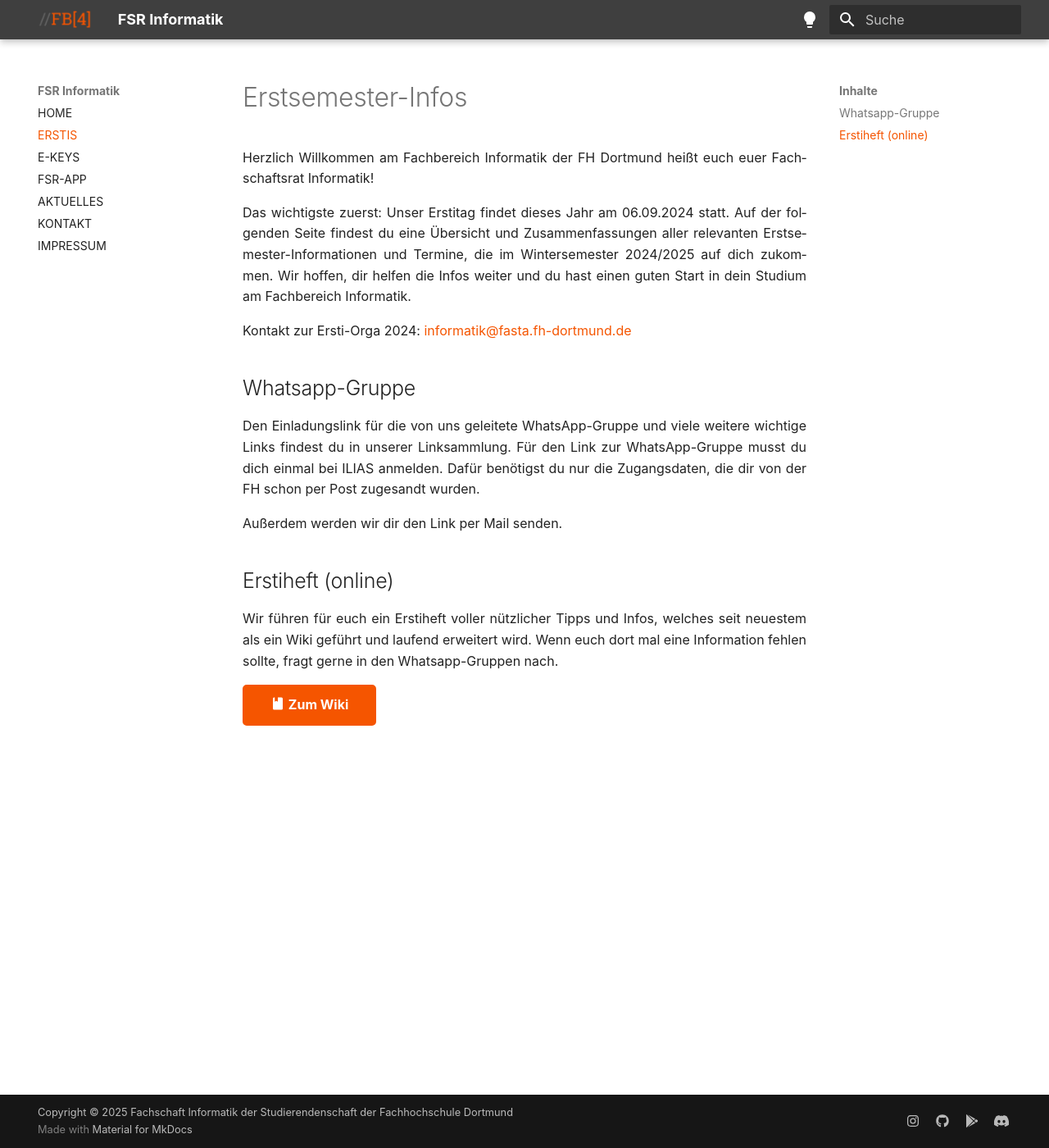
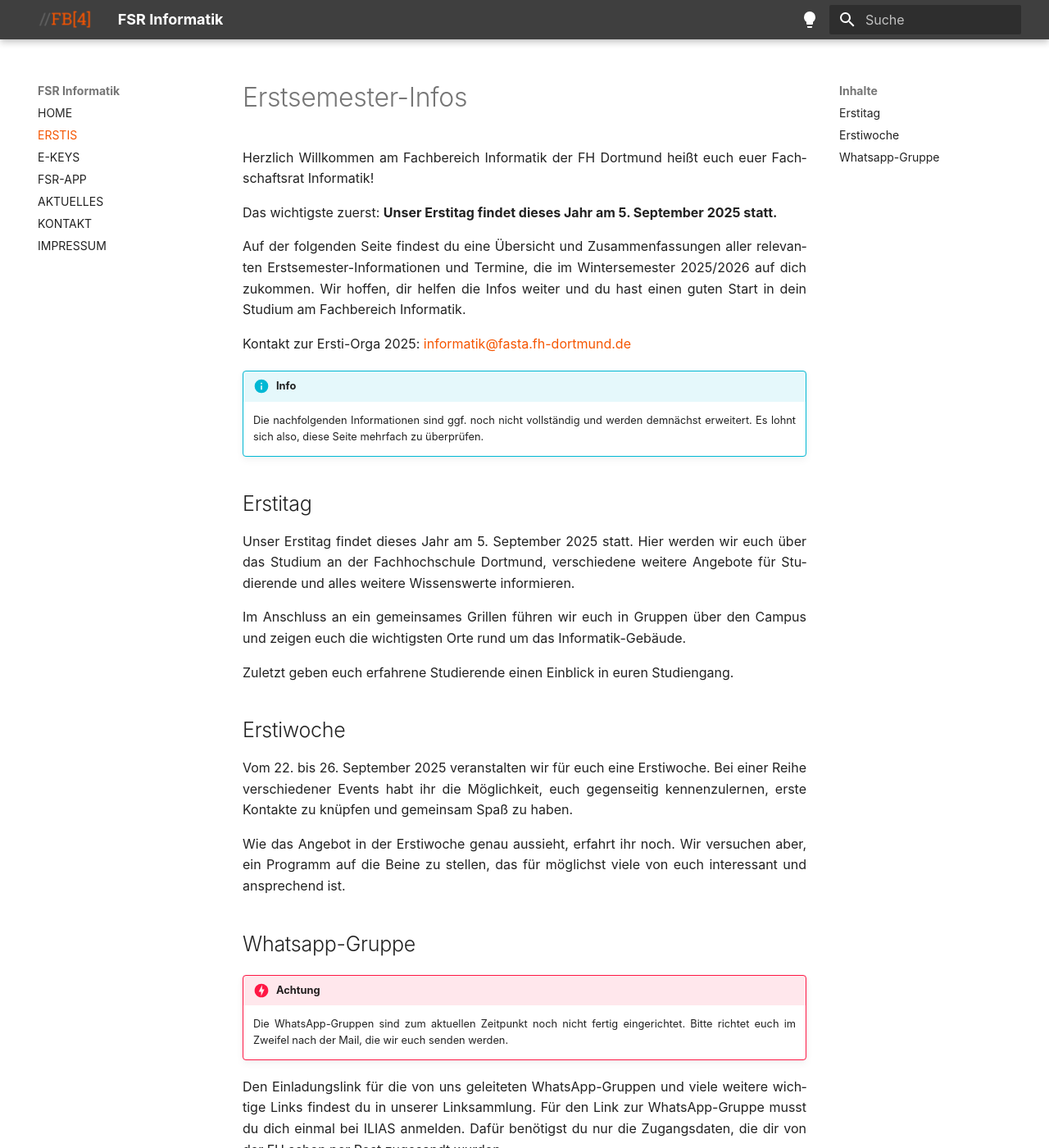
Before and after one commit to Fachschaftsrat-Informatik-FH-Dortmund/fsrfb4.de-mkdocs, an MkDocs documentation site: the page built from docs/erstis.md, in a window 1280 px wide and 1400 px high. Shown: the whole window at 82% size. Built offline with MkDocs 1.6.1 and Material for MkDocs 9.7.7, drawn with Linux system fonts in a browser that asks for light colours; some web fonts are replaced; plug-ins that fetch from the network failed and are left out; some of the changed text lies outside the part shown.

Commit message:
Aktualisiere Ersti-Infos für das Wintersemester 2025/2026

```diff
--- a/docs/erstis.md
+++ b/docs/erstis.md
@@ -2,19 +2,44 @@
 
 Herzlich Willkommen am Fachbereich Informatik der FH Dortmund heißt euch euer Fachschaftsrat Informatik!
 
-Das wichtigste zuerst: Unser Erstitag findet dieses Jahr am 06.09.2024 statt.
-Auf der folgenden Seite findest du eine Übersicht und Zusammenfassungen aller relevanten Erstsemester-Informationen und Termine, die im Wintersemester 2024/2025 auf dich zukommen. Wir hoffen, dir helfen die Infos weiter und du hast einen guten Start in dein Studium am Fachbereich Informatik.
+Das wichtigste zuerst: **Unser Erstitag findet dieses Jahr am 5. September 2025 statt.**
 
-Kontakt zur Ersti-Orga 2024: [informatik@fasta.fh-dortmund.de](mailto:informatik@fasta.fh-dortmund.de)
+Auf der folgenden Seite findest du eine Übersicht und Zusammenfassungen aller relevanten Erstsemester-Informationen und Termine, die im Wintersemester 2025/2026 auf dich zukommen. Wir hoffen, dir helfen die Infos weiter und du hast einen guten Start in dein Studium am Fachbereich Informatik.
+
+Kontakt zur Ersti-Orga 2025: [informatik@fasta.fh-dortmund.de](mailto:informatik@fasta.fh-dortmund.de)
+
+!!! info "Info"
+
+    Die nachfolgenden Informationen sind ggf. noch nicht vollständig und werden demnächst erweitert. Es lohnt sich also, diese Seite mehrfach zu überprüfen.
+
+## Erstitag
+
+Unser Erstitag findet dieses Jahr am 5. September 2025 statt. Hier werden wir euch über das Studium an der Fachhochschule Dortmund, verschiedene weitere Angebote für Studierende und alles weitere Wissenswerte informieren.
+
+Im Anschluss an ein gemeinsames Grillen führen wir euch in Gruppen über den Campus und zeigen euch die wichtigsten Orte rund um das Informatik-Gebäude.
+
+Zuletzt geben euch erfahrene Studierende einen Einblick in euren Studiengang.
+
+## Erstiwoche
+
+Vom 22. bis 26. September 2025 veranstalten wir für euch eine Erstiwoche. Bei einer Reihe verschiedener Events habt ihr die Möglichkeit, euch gegenseitig kennenzulernen, erste Kontakte zu knüpfen und gemeinsam Spaß zu haben.
+
+Wie das Angebot in der Erstiwoche genau aussieht, erfahrt ihr noch. Wir versuchen aber, ein Programm auf die Beine zu stellen, das für möglichst viele von euch interessant und ansprechend ist.
 
 ## Whatsapp-Gruppe
 
-Den Einladungslink für die von uns geleitete WhatsApp-Gruppe und viele weitere wichtige Links findest du in unserer Linksammlung. Für den Link zur WhatsApp-Gruppe musst du dich einmal bei ILIAS anmelden. Dafür benötigst du nur die Zugangsdaten, die dir von der FH schon per Post zugesandt wurden.
+!!! danger "Achtung"
+
+    Die WhatsApp-Gruppen sind zum aktuellen Zeitpunkt noch nicht fertig eingerichtet. Bitte richtet euch im Zweifel nach der Mail, die wir euch senden werden.
+
+Den Einladungslink für die von uns geleiteten WhatsApp-Gruppen und viele weitere wichtige Links findest du in unserer Linksammlung. Für den Link zur WhatsApp-Gruppe musst du dich einmal bei ILIAS anmelden. Dafür benötigst du nur die Zugangsdaten, die dir von der FH schon per Post zugesandt wurden.
 
 Außerdem werden wir dir den Link per Mail senden.
 
+<!--
 ## Erstiheft (online)
 
 Wir führen für euch ein Erstiheft voller nützlicher Tipps und Infos, welches seit neuestem als ein Wiki geführt und laufend erweitert wird. Wenn euch dort mal eine Information fehlen sollte, fragt gerne in den Whatsapp-Gruppen nach.
 
 [:material-book: Zum Wiki](https://wiki.fsrfb4.de){ .md-button .md-button--primary .fsr-button }
+-->
```
